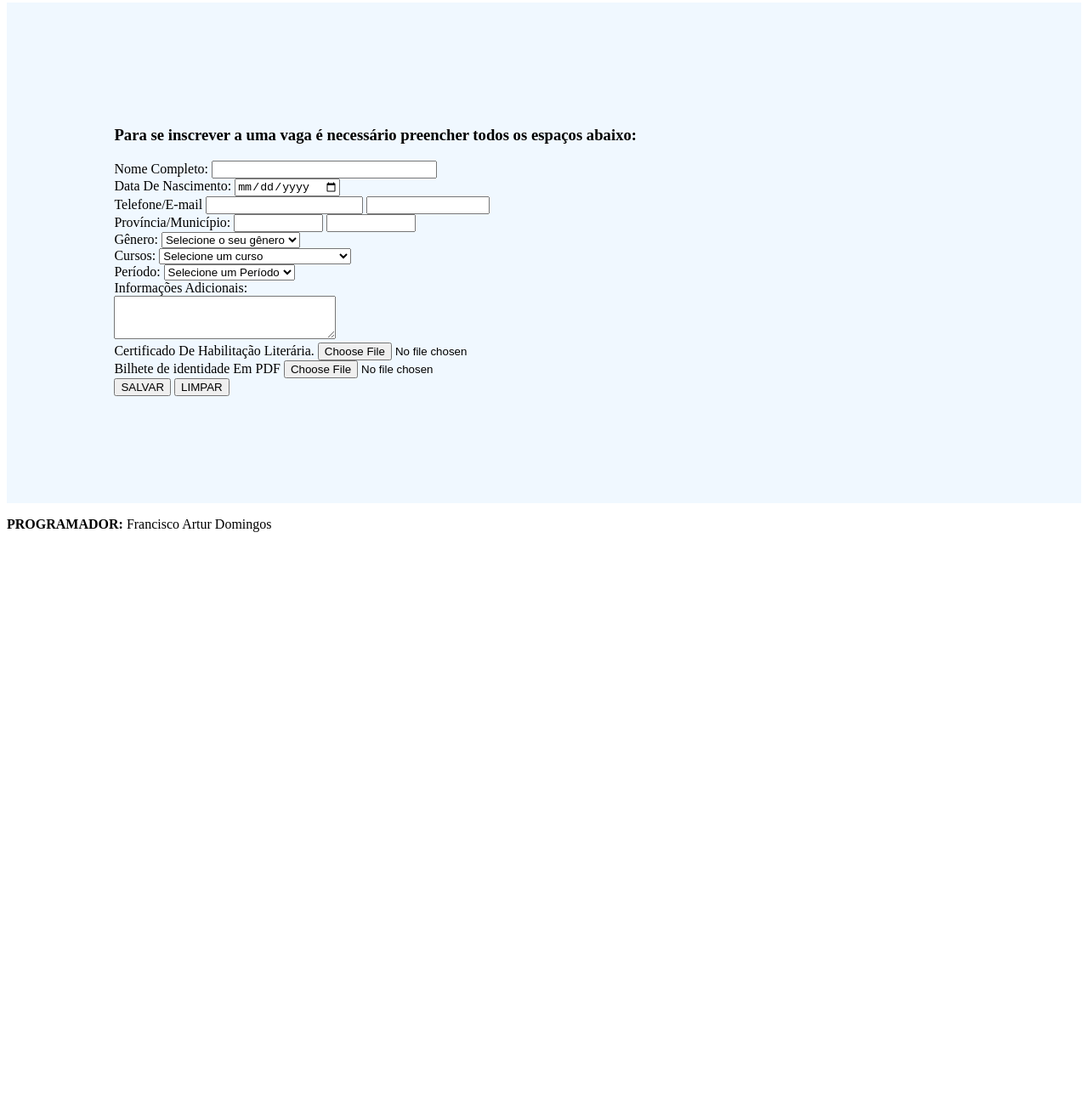
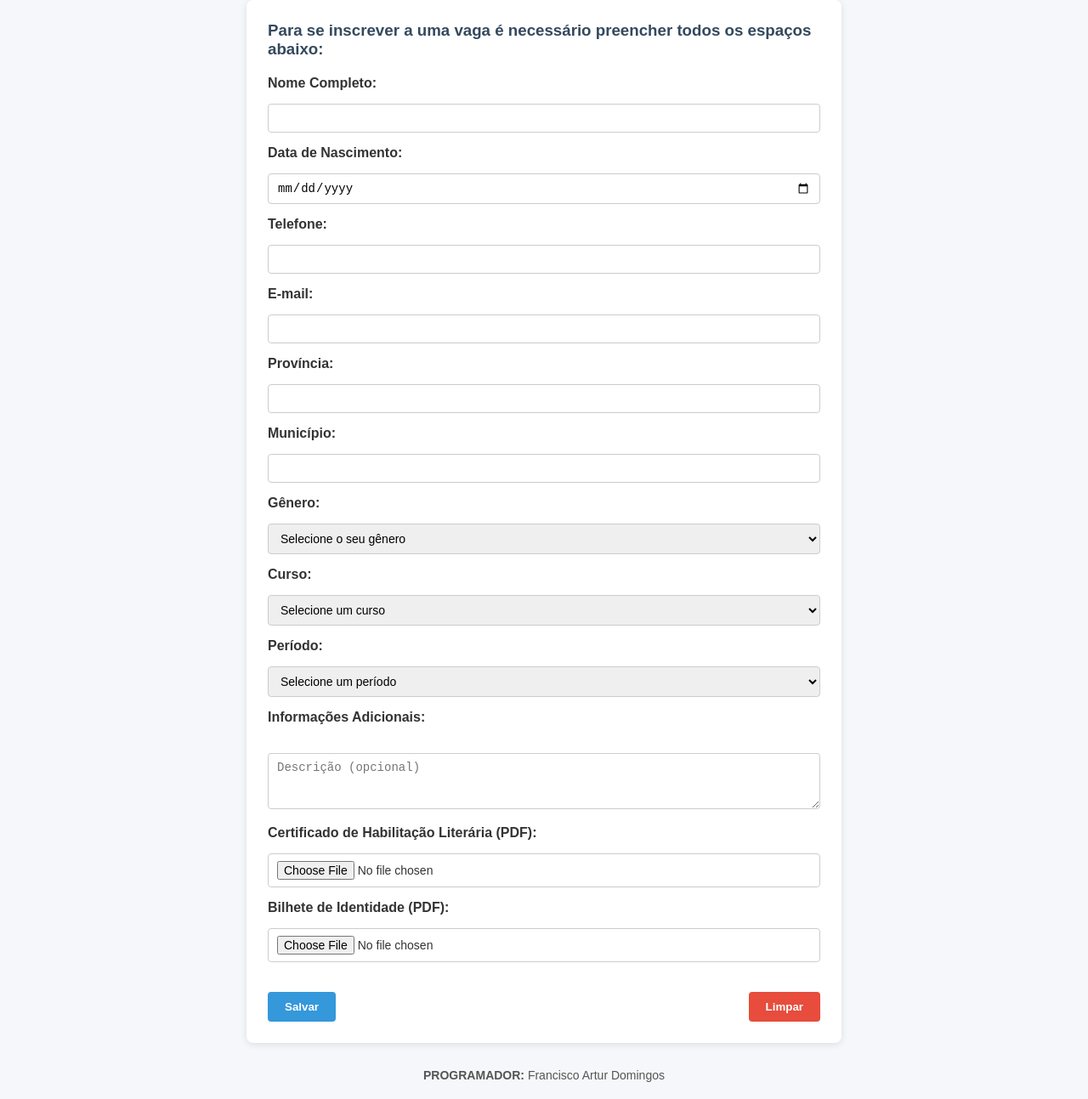
Before and after one commit to francisco-artur-dev/inscricao_online, a plain HTML site: page index.html in a window 1280 px wide. Shown: the part 77-1370 px from the top of the page at 85% size. Before the commit the page ends 800 px from the top, so only its background shows below. Drawn offline with Linux system fonts and the light colour scheme.

Commit message:
Atualiza versão do projeto com novo estilo CSS e melhorias no formulário

```diff
--- a/index.html
+++ b/index.html
@@ -1,103 +1,96 @@
-
 <!DOCTYPE html>
 <html lang="pt-br">
 <head>
   <meta charset="UTF-8">
-  <title> Inscrição Online </title>
   <meta name="viewport" content="width=device-width, initial-scale=1">
+  <meta http-equiv="X-UA-Compatible" content="IE=edge">
   <link rel="stylesheet" type="text/css" media="screen" href="/src/CSS/estilos.css"/>
+  <title>Inscrição Online</title>
 </head>
-<body >
+<body>
 
+  <h1>Cadastro do Aluno</h1>
 
-<h1> Cadastro Do Aluno </h1>
+  <form name="cadastro_aluno" action="/src/HTML/mensagem.html" method="get" enctype="multipart/form-data">
+    <h3>Para se inscrever a uma vaga é necessário preencher todos os espaços abaixo:</h3>
 
+    <label for="nome">Nome Completo:</label>
+    <input id="nome" name="nome" type="text" required size="30">
+    <br>
 
-<form name="Cadastro_aluno" action="/src/HTML/mensagem.html" method="get" enctype="multipart/form-data">
+    <label for="data_nascimento">Data de Nascimento:</label>
+    <input id="data_nascimento" type="date" name="data_nascimento" required size="14">
+    <br>
 
-<h3> Para se inscrever a uma vaga é necessário preencher todos os espaços abaixo: </h3>
+    <label for="telefone">Telefone:</label>
+    <input id="telefone" type="tel" name="telefone" required size="9">
+    <label for="email">E-mail:</label>
+    <input id="email" type="email" name="email" required size="15">
+    <br>
 
-    <label for="">Nome Completo:
-       <input name="nome" type="text" required size="30">
-    </label>
-<br>
-<label for=""> Data De Nascimento:
-  <input type="date" name="data_nascimento" required="required" size="14">
-</label>
-<br>
-<label for="">Telefone/E-mail
-  <input type="number" name="telefone" required="required"size="9">
-  <input type="email" name="email" required="required" size="15">
-</label>
-<br>
-<label for="">Província/Município:
-  <input type="text" name="provincia" required="required"size="10">
-  <input type="text" name="municipio" size="10" required="required" />
-</label>
-<br>
-<label for="">Gênero:
-  <select name="Genero" size="1"  >
-    <option> Selecione o seu gênero
-    <Option value="1"> MASCULINO
-    <Option value="2"> FEMININO
-    <Option value="3"> OUTROS
-    <Option value="4"> NÃO DECLARADO
+    <label for="provincia">Província:</label>
+    <input id="provincia" type="text" name="provincia" required size="10">
+    <label for="municipio">Município:</label>
+    <input id="municipio" type="text" name="municipio" required size="10">
+    <br>
+
+    <label for="genero">Gênero:</label>
+    <select id="genero" name="genero" required>
+      <option value="" disabled selected>Selecione o seu gênero</option>
+      <option value="masculino">Masculino</option>
+      <option value="feminino">Feminino</option>
+      <option value="outros">Outros</option>
+      <option value="nao_declarado">Não declarado</option>
     </select>
-</label>
-<br>
-<label for="">Cursos:
-  <select name="Curso"  >
-    <option> Selecione um curso
-    <Option value="1"> Engenharia Informática
-    <Option value="2"> Engenharia Civíl
-    <Option value="3"> Ciências Da Comunicação
-    <Option value="4"> Contabilidade
-    <Option value="5"> Direito
-    <Option value="6"> Análises Clínicas E Saúde Pública
-    <Option value="7"> Educação Física E Desporto
-    <Option value="8"> Farmácia
-    <Option value="9"> Ciências Da Educação
-    <Option value="10"> Psicologia Clínica
-    <Option value="11"> Ciências Da Computação
-    <Option value="12"> Ensino Primário
+    <br>
 
+    <label for="curso">Curso:</label>
+    <select id="curso" name="curso" required>
+      <option value="" disabled selected>Selecione um curso</option>
+      <option>Engenharia Informática</option>
+      <option>Engenharia Civil</option>
+      <option>Ciências da Comunicação</option>
+      <option>Contabilidade</option>
+      <option>Direito</option>
+      <option>Análises Clínicas e Saúde Pública</option>
+      <option>Educação Física e Desporto</option>
+      <option>Farmácia</option>
+      <option>Ciências da Educação</option>
+      <option>Psicologia Clínica</option>
+      <option>Ciências da Computação</option>
+      <option>Ensino Primário</option>
     </select>
-</label>
- <br>
-<label>Período:
-<select name="Periodo">
-<option> Selecione um Período
-<Option value="1"> Manhã
-<Option value="2"> Tarde
-<Option value="3"> Noite
-<Option value="4"> Vespertino
-</select>
-</label>
-<br>
-<label>Informações Adicionais:</label><br>
-<textarea  cols=30 rows=3 name="Infor_adicionais" wrap="hard" placeholder="Descrição(opcional)"> </textarea>
-<br>
-<label> Certificado De Habilitação Literária.
-  <input type="file" name="ficheiro" value="doc,pdf" size="30">
-</label>
-<br>
-<label> Bilhete de identidade Em PDF
-  <input type="file" name="arquivo" accept="Pdf" size="30">
-</label>
-<br>
- <div id="botao">
-  <input type="submit" name="botaoSalvar" value="SALVAR">
-  <input type="reset"  name="botaoLimpar" value="LIMPAR">
- </div>
+    <br>
 
+    <label for="periodo">Período:</label>
+    <select id="periodo" name="periodo" required>
+      <option value="" disabled selected>Selecione um período</option>
+      <option>Manhã</option>
+      <option>Tarde</option>
+      <option>Noite</option>
+      <option>Vespertino</option>
+    </select>
+    <br>
 
+    <label for="informacoes_adicionais">Informações Adicionais:</label><br>
+    <textarea id="informacoes_adicionais" cols="30" rows="3" name="informacoes_adicionais" placeholder="Descrição (opcional)"></textarea>
+    <br>
+
+    <label for="certificado">Certificado de Habilitação Literária (PDF):</label>
+    <input id="certificado" type="file" name="certificado" accept="application/pdf" required>
+    <br>
+
+    <label for="bilhete">Bilhete de Identidade (PDF):</label>
+    <input id="bilhete" type="file" name="bilhete" accept="application/pdf" required>
+    <br>
+
+    <div id="botoes">
+      <input type="submit" name="botaoSalvar" value="Salvar">
+      <input type="reset" name="botaoLimpar" value="Limpar">
+    </div>
   </form>
 
-<p>
- <strong>PROGRAMADOR:</strong>
- Francisco Artur Domingos
- </p>
-
+  <p><strong>PROGRAMADOR:</strong> Francisco Artur Domingos</p>
 
 </body>
 </html>
--- a/src/CSS/estilos.css
+++ b/src/CSS/estilos.css
@@ -1,17 +1,91 @@
-form{
-
-    padding: 10%;
-    justify-content: space-between;
-    align-items: center;
-    background-color: aliceblue;
-    color: black;
+/* Reset básico */
+* {
+  margin: 0;
+  padding: 0;
+  box-sizing: border-box;
 }
 
-h1{
-    background-color: black;
-    color: white;
-    text-align: center;
-    border-bottom: blue;
-    border-style: bold;
-    size: 14px;
+body {
+  font-family: Arial, sans-serif;
+  background-color: #f5f7fa;
+  color: #333;
+  padding: 20px;
 }
+
+h1 {
+  text-align: center;
+  margin-bottom: 20px;
+  color: #2c3e50;
+}
+
+form {
+  max-width: 700px;
+  margin: 0 auto;
+  background-color: #ffffff;
+  padding: 25px;
+  border-radius: 8px;
+  box-shadow: 0 2px 8px rgba(0, 0, 0, 0.1);
+}
+
+h3 {
+  margin-bottom: 20px;
+  color: #34495e;
+}
+
+label {
+  display: block;
+  margin-bottom: 10px;
+  font-weight: bold;
+}
+
+input[type="text"],
+input[type="date"],
+input[type="tel"],
+input[type="email"],
+input[type="file"],
+select,
+textarea {
+  width: 100%;
+  padding: 8px 10px;
+  margin-top: 5px;
+  margin-bottom: 15px;
+  border: 1px solid #ccc;
+  border-radius: 4px;
+  font-size: 14px;
+}
+
+textarea {
+  resize: vertical;
+}
+
+#botoes {
+  display: flex;
+  justify-content: space-between;
+  margin-top: 20px;
+}
+
+#botoes input[type="submit"],
+#botoes input[type="reset"] {
+  padding: 10px 20px;
+  background-color: #3498db;
+  color: white;
+  border: none;
+  border-radius: 4px;
+  cursor: pointer;
+  font-weight: bold;
+}
+
+#botoes input[type="reset"] {
+  background-color: #e74c3c;
+}
+
+#botoes input:hover {
+  opacity: 0.9;
+}
+
+p {
+  text-align: center;
+  margin-top: 30px;
+  font-size: 14px;
+  color: #555;
+}
```
Also changed, not shown: 1 other file.
